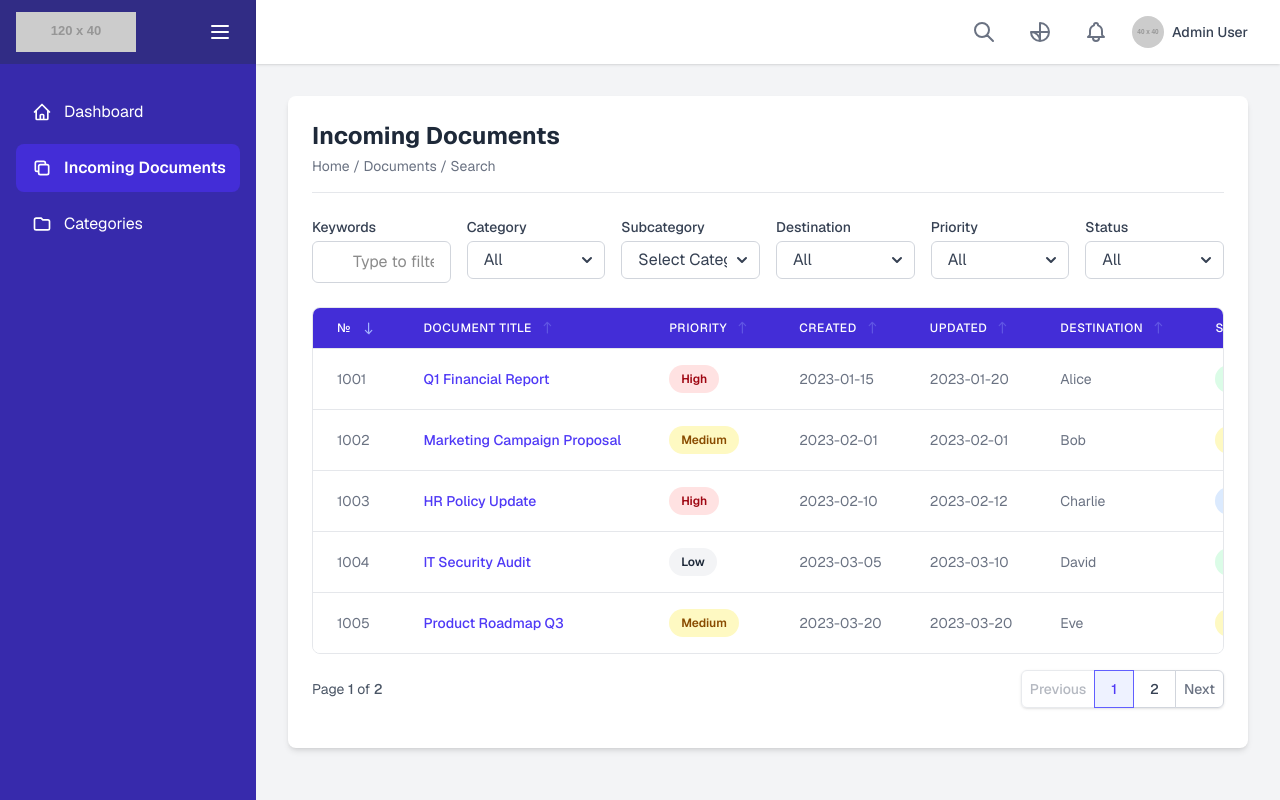
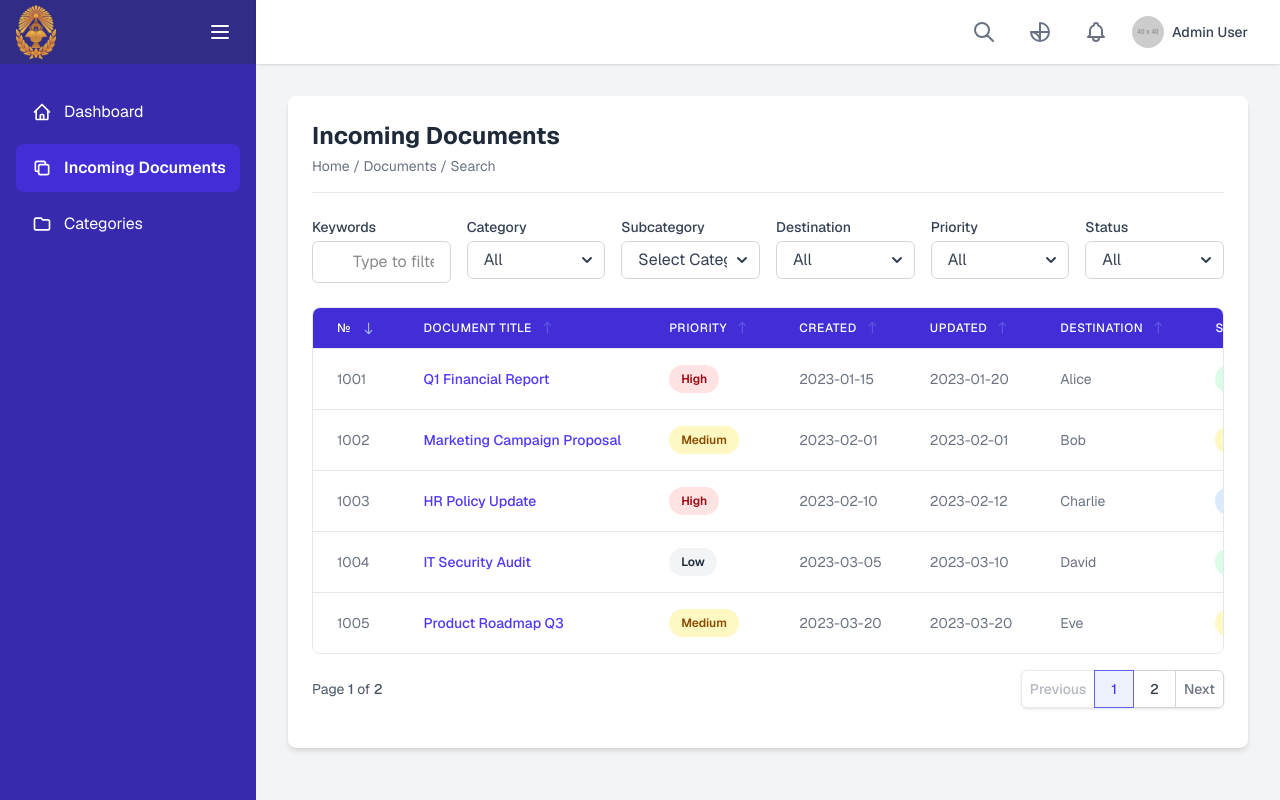
Before and after one commit to Pizeth/pharmacy-client, a Next.js app: page /search in a window 1280 px wide. Built offline with nearby package versions, Linux system fonts and the light colour scheme.

Commit message:
why this not working?

```diff
--- a/next.config.ts
+++ b/next.config.ts
@@ -11,6 +11,16 @@ module.exports = {
     "local-store.razeth.com",
     "*.local-store.razeth.com",
   ],
+  images: {
+    remotePatterns: [
+      {
+        protocol: "https", // Or 'http' if applicable
+        hostname: "placehold.co",
+        port: "", // Leave empty if no specific port
+        pathname: "/**", // Allow all paths under this hostname
+      },
+    ],
+  },
 };
 
 export default nextConfig;
--- a/src/components/CustomInputs/PasswordValidationInput.tsx
+++ b/src/components/CustomInputs/PasswordValidationInput.tsx
@@ -25,6 +25,7 @@ import { InputHelper } from "../CustomComponents/InputHelper";
 import PasswordStrengthMeter from "../CustomComponents/PasswordStrengthMeter";
 import ResettableIconInputField from "./ResettableIconInputField";
 import { useMatchPassword, usePasswordValidator } from "@/Utils/Validator";
+// import { useMatchPassword, usePasswordValidator } from "@/Utils/Validator";
 
 // import Utils from "./Utils/Utils";
 
--- a/src/components/search.tsx
+++ b/src/components/search.tsx
@@ -235,9 +235,9 @@ const Sidebar = ({
     >
       <div className="h-16 flex items-center justify-between bg-indigo-900 flex-shrink-0 px-4">
         <Image
-          src={`https://placehold.co/120x40/6366F1/FFFFFF?text=LOGO&font=lato`}
+          src={"/logo.png"}
           alt="Logo"
-          width={120}
+          width={40}
           height={40}
           className={`transition-opacity duration-300 ${
             isCollapsed ? "opacity-0 hidden" : "opacity-100"
```
Also changed, not shown: public/logo.png (added).
